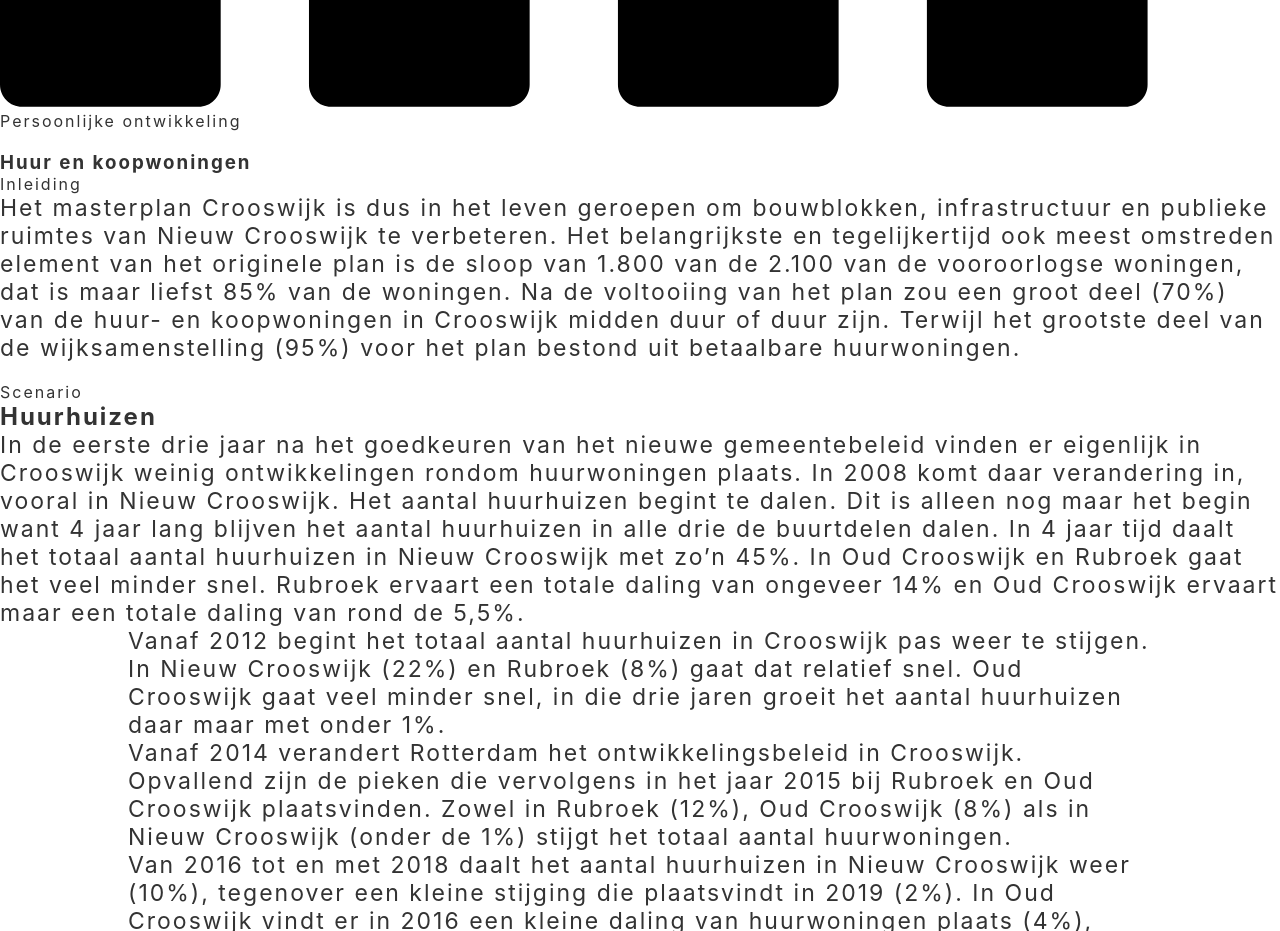
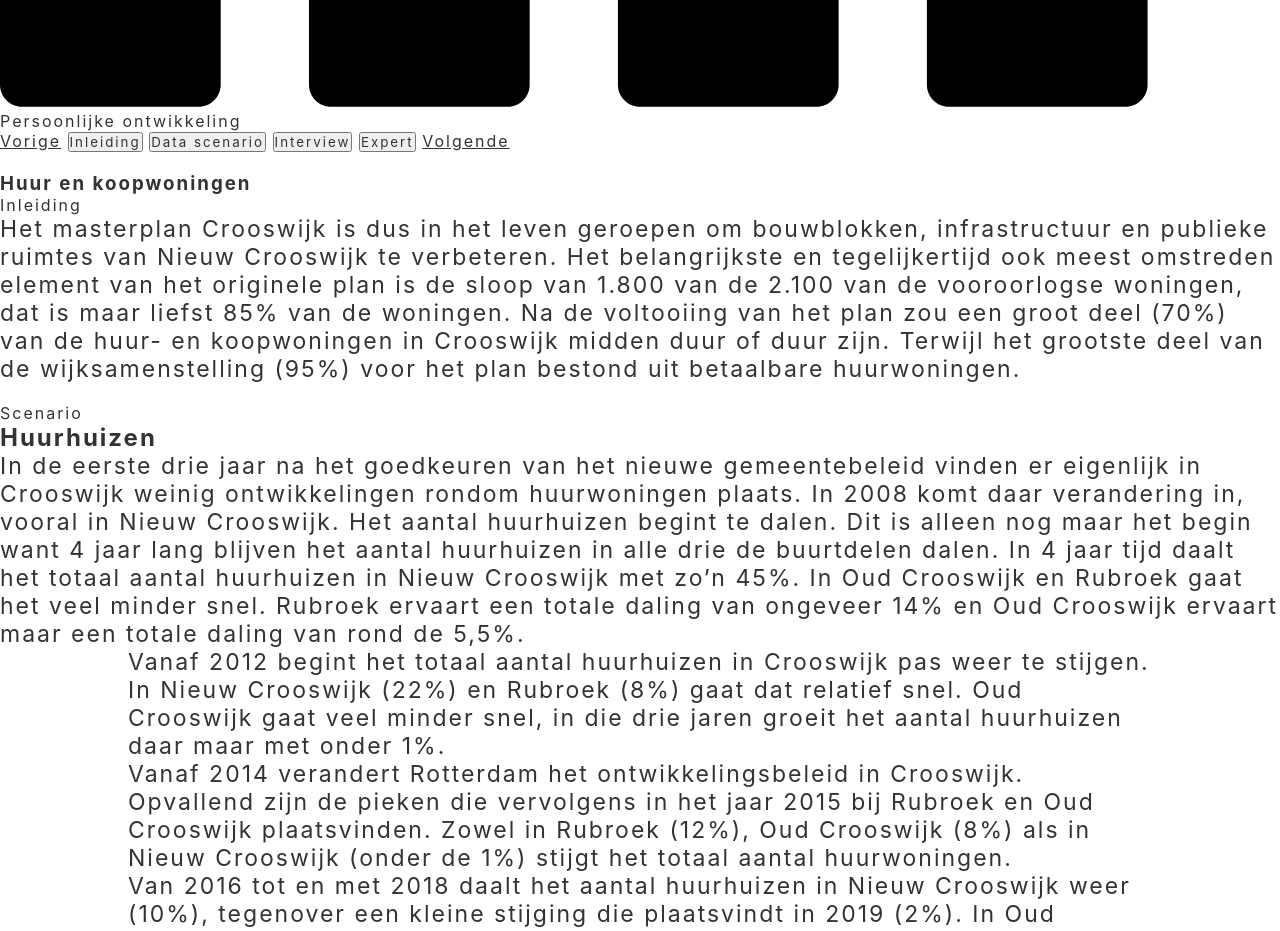
Before and after one commit to SamuelvVelzen/prototype, a website: page src/pages/article.html in a window 1280 px wide. Shown: the part 3500-4431 px from the top of the page. Drawn offline with nearby package versions, Linux system fonts and the light colour scheme; files that its build step writes are made by us from their sources.

Commit message:
adding nav bar structure

```diff
--- a/src/pages/article.html
+++ b/src/pages/article.html
@@ -249,6 +249,32 @@
                         </p>
                     </div>
                 </div>
+            </div>
+
+            <div class="clickable_links">
+                <a href="" class="btn btn_primary_link small" id="prev"
+                    >Vorige</a
+                >
+
+                <button class="btn btn_primary_outline small" onclick="">
+                    Inleiding
+                </button>
+
+                <button class="btn btn_primary_outline small" onclick="">
+                    Data scenario
+                </button>
+
+                <button class="btn btn_primary_outline small" onclick="">
+                    Interview
+                </button>
+
+                <button class="btn btn_primary_outline small" onclick="">
+                    Expert
+                </button>
+
+                <a href="" class="btn btn_primary_link small" id="next"
+                    >Volgende</a
+                >
             </div>
 
             <article id="house" class="content">
@@ -977,7 +1003,10 @@
                                     </p>
                                 </div>
 
-                                <div id="development_card" class="card development">
+                                <div
+                                    id="development_card"
+                                    class="card development"
+                                >
                                     <img
                                         src="./../styles/images/content/subjects/mapcrooswijk.png"
                                         alt=""
@@ -1000,6 +1029,18 @@
             </article>
         </section>
 
+        <!-- <div class="flourish-embed" data-src="visualisation/1288692"></div><script src="https://public.flourish.studio/resources/embed.js"></script>
+
+        <div class="flourish-embed" data-src="visualisation/1288721"></div><script src="https://public.flourish.studio/resources/embed.js"></script>
+
+        <div class="flourish-embed" data-src="visualisation/1288725"></div><script src="https://public.flourish.studio/resources/embed.js"></script>
+
+        <div class="flourish-embed" data-src="visualisation/1288460"></div><script src="https://public.flourish.studio/resources/embed.js"></script>
+
+        <div class="flourish-embed" data-src="visualisation/1289730"></div><script src="https://public.flourish.studio/resources/embed.js"></script>
+
+        <div class="flourish-embed" data-src="visualisation/1289515"></div><script src="https://public.flourish.studio/resources/embed.js"></script> -->
+
         <script>
             var page = 'article';
         </script>
```
